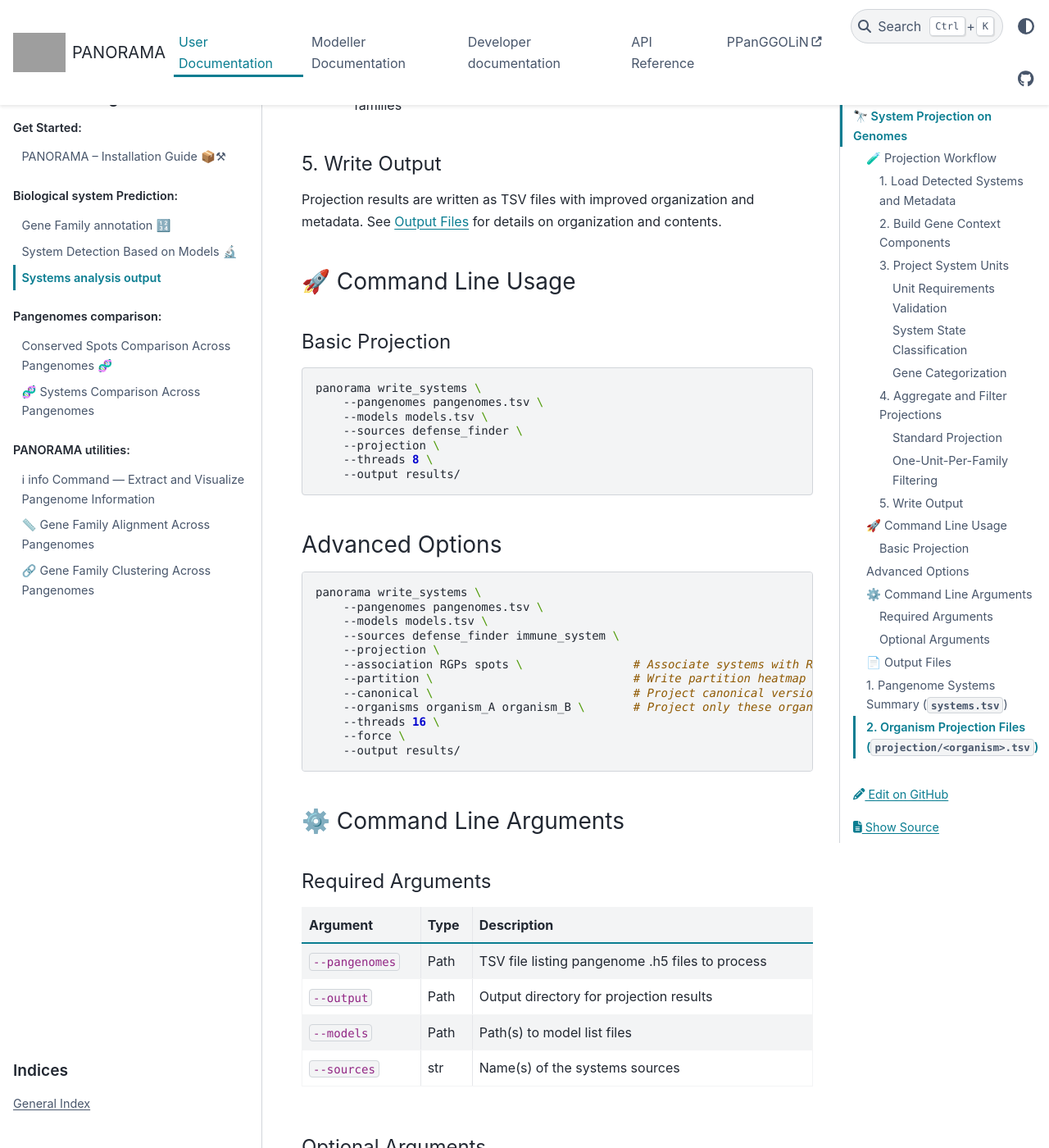
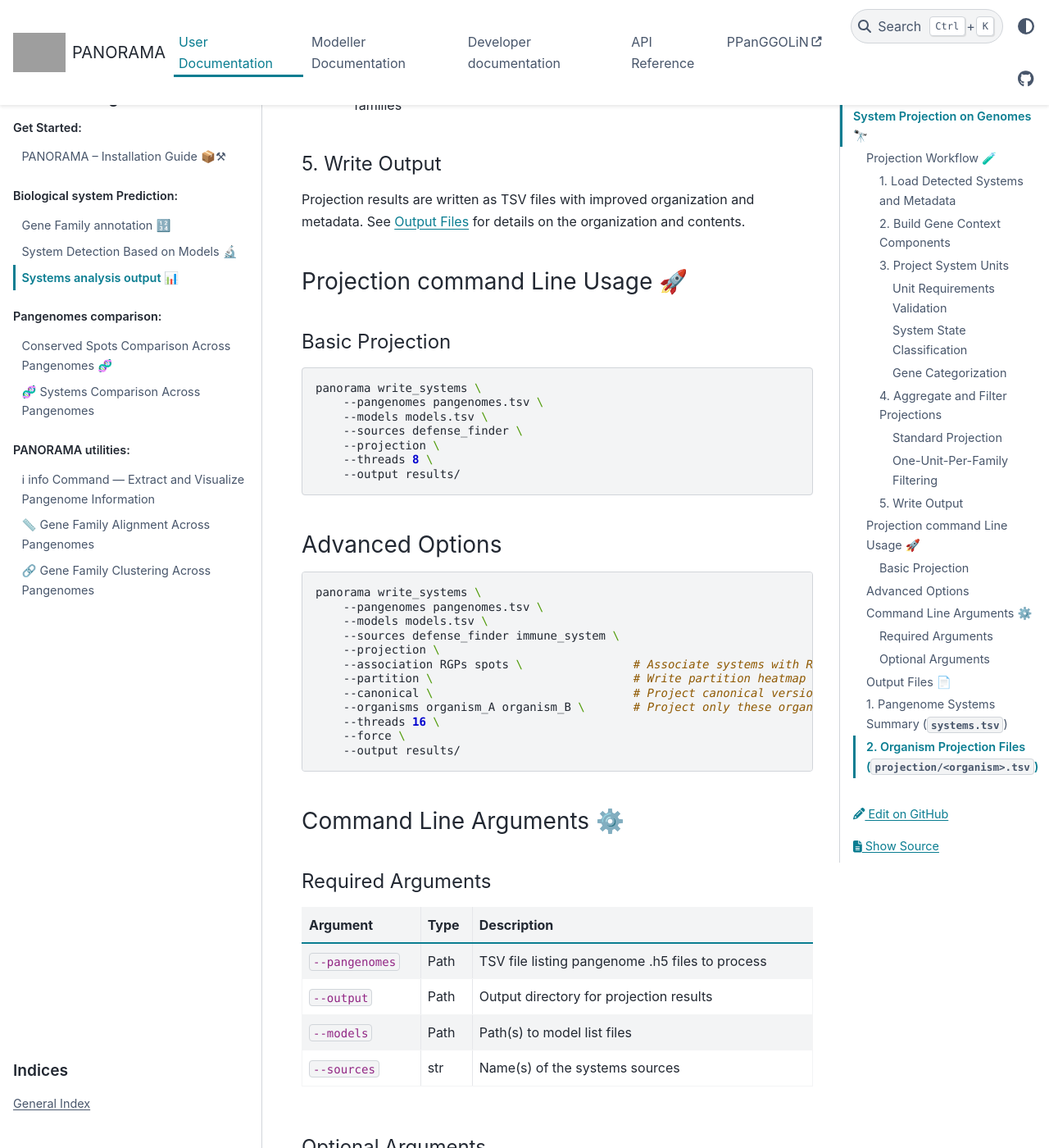
Before and after one commit to labgem/PANORAMA, a Sphinx documentation site: the page built from docs/user/write_systems.md, in a window 1280 px wide and 1400 px high, scrolled down 2603 px. Shown: the whole window at 82% size. Built offline with Sphinx 7.4.7 and the PyData theme 0.15.4, drawn with Linux system fonts in a browser that asks for light colours; the version number could not be read and is left out; some of the changed text lies outside the part shown; grey boxes are pictures that could not be loaded.

````diff
--- a/docs/user/projection.md
+++ b/docs/user/projection.md
@@ -1,10 +1,10 @@
-## 🔭 System Projection on Genomes
+## System Projection on Genomes 🔭
 
 The `write_systems` command enables the projection of systems, previously detected at the pangenome level
 (see [`systems` command](detection.md)), onto individual genomes. Projection relies on system detection results and
 the genomic context of gene families within organisms.
 
-### 🧪 Projection Workflow
+### Projection Workflow 🧪
 
 The projection process has been optimized and proceeds as follows:
 
@@ -77,9 +77,9 @@ New optimization that handles overlapping system units:
 #### 5. Write Output
 
 Projection results are written as TSV files with improved organization and metadata.
-See [Output Files](#-output-files) for details on organization and contents.
+See [Output Files](#output-files) for details on the organization and contents.
 
-### 🚀 Command Line Usage
+### Projection command Line Usage 🚀
 
 #### Basic Projection
 
@@ -110,7 +110,7 @@ panorama write_systems \
     --output results/
 ```
 
-### ⚙️ Command Line Arguments
+### Command Line Arguments ⚙️
 
 #### Required Arguments
 
@@ -133,7 +133,7 @@ panorama write_systems \
 | `--threads`     | int  | 1       | Number of parallel threads to use                      |
 | `--force`       | flag | False   | Overwrite existing projection files                    |
 
-### 📄 Output Files
+### Output Files 📄
 
 Output is organized in the specified `--output` directory with subdirectories for each pangenome and source combination:
 
--- a/docs/user/write_systems.md
+++ b/docs/user/write_systems.md
@@ -1,4 +1,4 @@
-# Systems analysis output
+# Systems analysis output 📊
 
 ```{include} projection.md
 ```
````
Also changed, not shown: docs/user/annotation.md (+8 -6 lines), docs/user/detection.md (+5 -5 lines), 1 other file.
